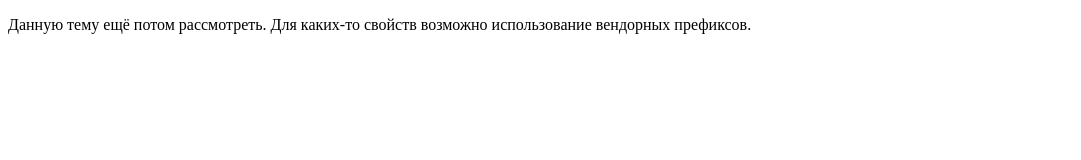
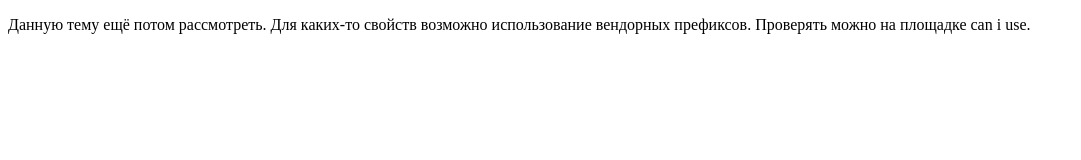
Before and after one commit to enakinena/css_mentoring, a plain HTML site: page index.html in a window 1280 px wide. Shown: the whole page, without its empty margins (0-1081 px from the left). Drawn offline with Linux system fonts and the light colour scheme.

Commit message:
Дописал немного по 21 уроку

```diff
--- a/index.html
+++ b/index.html
@@ -10,7 +10,7 @@
   <body>
     <p>
       Данную тему ещё потом рассмотреть. Для каких-то свойств возможно
-      использование вендорных префиксов.
+      использование вендорных префиксов. Проверять можно на площадке can i use.
     </p>
   </body>
 </html>
```
